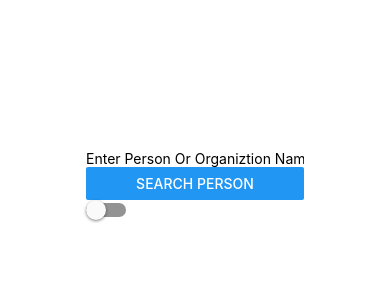
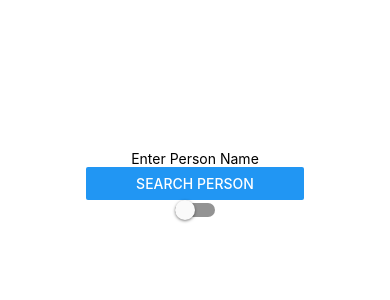
Before and after one commit to alexkhazzam/react-native, a React Native app: screen / in a window 390 px wide. Shown: the top 300 px of the page. Built offline with nearby package versions, Linux system fonts and the light colour scheme.

Commit message:
improving styling and arrangement of jsx element

```diff
--- a/App.js
+++ b/App.js
@@ -167,13 +167,23 @@ export default function App() {
       <View>
         <TextInput
           style={styles.textInput}
-          placeholder="Enter Person Or Organiztion Name"
+          placeholder={
+            organizationWasSearched
+              ? 'Enter Organization Name'
+              : 'Enter Person Name'
+          }
           onChangeText={searchInputHandler}
           value={isRequestDataDisplayed ? '' : null}
         ></TextInput>
         <TouchableOpacity>
-          <Button title="Search Person" onPress={() => requestHandler()} />
+          <Button
+            title={
+              organizationWasSearched ? 'Search Organization' : 'Search Person'
+            }
+            onPress={() => requestHandler()}
+          />
         </TouchableOpacity>
+        <View style={styles.toggleBtnWrapper}>
           <TouchableOpacity>
             <View>
               <Switch
@@ -182,6 +192,7 @@ export default function App() {
               ></Switch>
             </View>
           </TouchableOpacity>
+        </View>
       </View>
       {requestHasError ? (
         <Text style={styles.errorMessage}>
@@ -253,44 +264,6 @@ export default function App() {
               </View>
             )}
           />
-
-          {/* {organizationData.length > 0 ? (
-            <FlatList
-              data={organizationData}
-              keyExtractor={(personObj) => personObj.key}
-              renderItem={(data) => (
-                <View style={styles.result}>
-                  <Image source={require('./assets/images/doctors-bag.png')} />
-                  {Object.entries(data.item.briefOrgSummary).map(
-                    ([key, value]) => (
-                      <View>
-                        <Text>
-                          <Text style={styles.resultItem}>{key}: </Text> {value}
-                        </Text>
-                      </View>
-                    )
-                  )}
-                  {Object.entries(data.item.orgSummary).map(([key, value]) => (
-                    <View
-                      style={
-                        showAllPersonInfo
-                          ? { display: 'flex' }
-                          : { display: 'none' }
-                      }
-                    >
-                      <Text>
-                        <Text style={styles.resultItem}>{key}: </Text> {value}
-                      </Text>
-                    </View>
-                  ))}
-                  <Button
-                    title={showAllPersonInfo ? 'Show Less' : 'Show More'}
-                    onPress={(e) => showPersonInfoHandler(e)}
-                  />
-                </View>
-              )}
-            />
-          ) : null} */}
         </View>
       </Modal>
     </View>
@@ -337,4 +310,8 @@ const styles = StyleSheet.create({
   resultItem: {
     fontWeight: 'bold',
   },
+  toggleBtnWrapper: {
+    alignItems: 'center',
+    justifyContent: 'center',
+  },
 });
```
Lines whose indentation alone changed are shown as unchanged.
